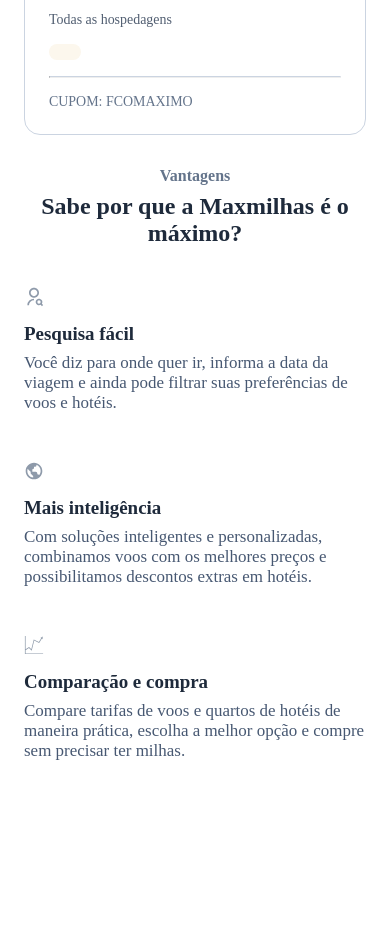
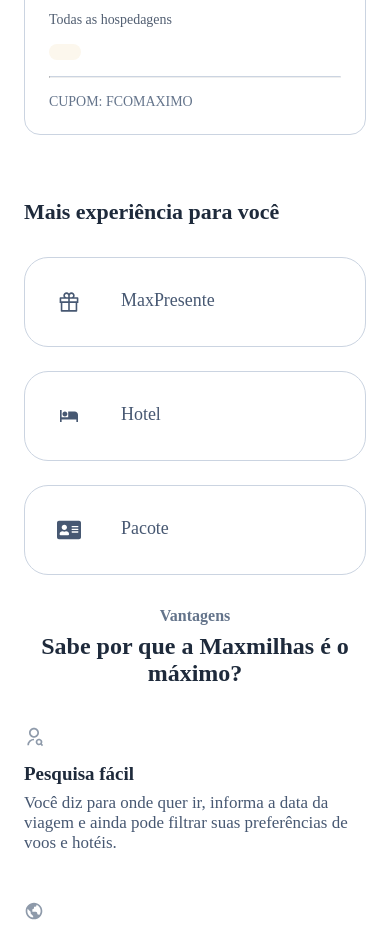
Before and after one commit to VictorYuriTC/max-milhas-clone, a Next.js app: page / in a window 390 px wide. Shown: the part 2280-3212 px from the top of the page. Before the commit the page ends 3041 px from the top, so only its background shows below. Built offline with nearby package versions, Linux system fonts and the light colour scheme.

Commit message:
feat: complete `MoreExperiencesSection` on `Home` page
section already responsive

```diff
--- a/src/atomic/pages/HomeView/HomeView.tsx
+++ b/src/atomic/pages/HomeView/HomeView.tsx
@@ -1,5 +1,6 @@
 import AdvantagesSection from "./sections/AdvantagesSection/AdvantagesSection";
 import DestinationsSection from "./sections/DestinationsSection/DestinationsSection";
+import MoreExperiencesSection from "./sections/MoreExperiencesSection/MoreExperiencesSection";
 import { PageContainer } from "./styles";
 
 export default function HomeView() {
@@ -7,6 +8,8 @@
     <PageContainer>
       <DestinationsSection />
 
+      <MoreExperiencesSection />
+
       <AdvantagesSection />
     </PageContainer>
   );
--- /dev/null
+++ b/src/atomic/pages/HomeView/sections/MoreExperiencesSection/MoreExperiencesSection.tsx
@@ -0,0 +1,61 @@
+import ExperienceCard, {
+  IExperience,
+} from "./components/ExperienceCard/ExperienceCard";
+import { ExperiencesContainer, SectionContainer, Title } from "./styles";
+import { AiOutlineGift } from "react-icons/ai";
+import { IoMdBed } from "react-icons/io";
+import { FaAddressCard } from "react-icons/fa";
+
+const mocks: IExperience[] = [
+  {
+    id: 1,
+    svg: (
+      <AiOutlineGift
+        style={{
+          width: "100%",
+          height: "100%",
+        }}
+      />
+    ),
+    text: "MaxPresente",
+  },
+
+  {
+    id: 2,
+    svg: (
+      <IoMdBed
+        style={{
+          width: "100%",
+          height: "100%",
+        }}
+      />
+    ),
+    text: "Hotel",
+  },
+
+  {
+    id: 3,
+    svg: (
+      <FaAddressCard
+        style={{
+          width: "100%",
+          height: "100%",
+        }}
+      />
+    ),
+    text: "Pacote",
+  },
+];
+
+export default function MoreExperiencesSection() {
+  return (
+    <SectionContainer>
+      <Title>Mais experiência para você</Title>
+      <ExperiencesContainer>
+        {mocks.map((experience) => (
+          <ExperienceCard key={experience.id} experience={experience} />
+        ))}
+      </ExperiencesContainer>
+    </SectionContainer>
+  );
+}
--- /dev/null
+++ b/src/atomic/pages/HomeView/sections/MoreExperiencesSection/components/ExperienceCard/ExperienceCard.tsx
@@ -0,0 +1,21 @@
+import { ReactNode } from "react";
+import { ComponentContainer, SvgContainer, Text } from "./styles";
+
+export interface IExperience {
+  id: number;
+  svg: ReactNode;
+  text: string;
+}
+
+interface IProps {
+  experience: IExperience;
+}
+
+export default function ExperienceCard(props: IProps) {
+  return (
+    <ComponentContainer>
+      <SvgContainer>{props.experience.svg}</SvgContainer>
+      <Text>{props.experience.text}</Text>
+    </ComponentContainer>
+  );
+}
--- /dev/null
+++ b/src/atomic/pages/HomeView/sections/MoreExperiencesSection/components/ExperienceCard/styles.ts
@@ -0,0 +1,21 @@
+import { Colors } from "@/foundations/Colors/Colors";
+import styled from "styled-components";
+
+export const ComponentContainer = styled.div`
+  display: flex;
+  column-gap: 40px;
+  border: 1px solid ${Colors.GRAY_800};
+  border-radius: 24px;
+  padding: 32px;
+  color: ${Colors.GRAY_200};
+  background-color: white;
+`;
+
+export const SvgContainer = styled.div`
+  width: 24px;
+  height: 24px;
+`;
+
+export const Text = styled.span`
+  font-size: calc(16px + 0.5vw);
+`;
--- /dev/null
+++ b/src/atomic/pages/HomeView/sections/MoreExperiencesSection/styles.ts
@@ -0,0 +1,30 @@
+import { Colors } from "@/foundations/Colors/Colors";
+import { Media } from "@/foundations/Media/Media";
+import styled from "styled-components";
+
+export const SectionContainer = styled.section`
+  padding-top: 64px;
+  display: flex;
+  flex-direction: column;
+`;
+
+export const Title = styled.h2`
+  color: ${Colors.DARK};
+  font-size: calc(20px + 0.5vw);
+  font-weight: 700;
+`;
+
+export const ExperiencesContainer = styled.div`
+  padding-top: 32px;
+  display: grid;
+  grid-template-columns: 1fr;
+  gap: 24px;
+
+  @media screen and (min-width: ${Media.MEDIA_560}) {
+    grid-template-columns: 1fr 1fr;
+  }
+
+  @media screen and (min-width: ${Media.MEDIA_960}) {
+    grid-template-columns: 1fr 1fr 1fr;
+  }
+`;
```
